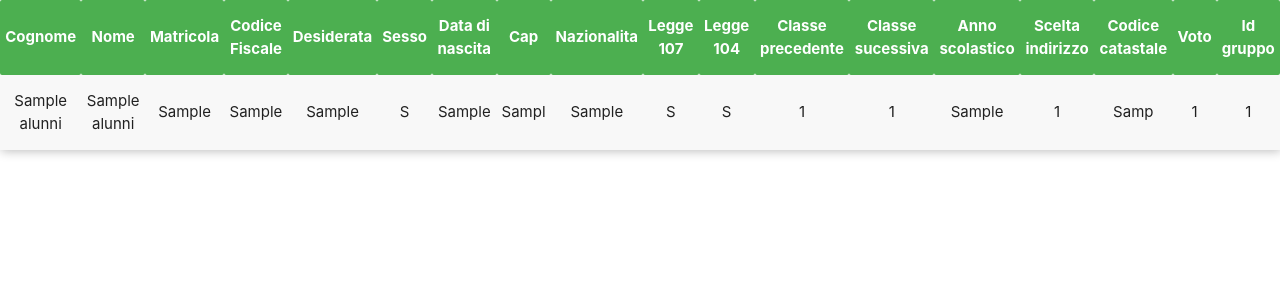
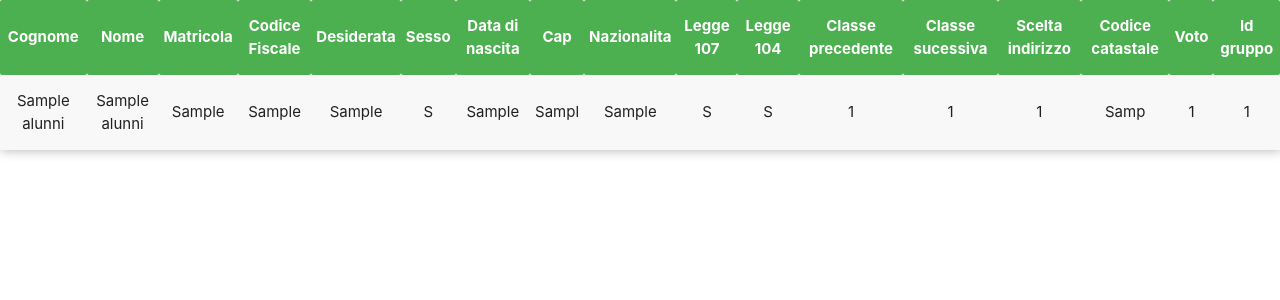
Before and after one commit to ilbuonmarcio/cc, a PHP site: page /viewer.php?groupid=1 in a window 1280 px wide. Shown: the top 300 px of the page. Run offline with PHP 8.4, Linux system fonts and the light colour scheme; the visitor is signed in with stand-in values (Sample User, id 1); tables that the repository leaves empty hold one stand-in row (values such as "Sample post").

Commit message:
Fixed viewer by removing unused anno_scolastico key

```diff
--- a/src/viewer.php
+++ b/src/viewer.php
@@ -61,7 +61,6 @@
       							  <th>Legge 104</th>
       							  <th>Classe precedente</th>
       							  <th>Classe sucessiva</th>
-      							  <th>Anno scolastico</th>
       							  <th>Scelta indirizzo</th>
       							  <th>Codice catastale</th>
       							  <th>Voto</th>
@@ -85,7 +84,6 @@
 							<td>' . $row["legge_104"]         . '</td>
 							<td>' . $row["classe_precedente"] . '</td>
 							<td>' . $row["classe_successiva"] . '</td>
-							<td>' . $row["anno_scolastico"]   . '</td>
 							<td>' . $row["scelta_indirizzo"]  . '</td>
 							<td>' . $row["cod_cat"]           . '</td>
 							<td>' . $row["voto"]              . '</td>
```
